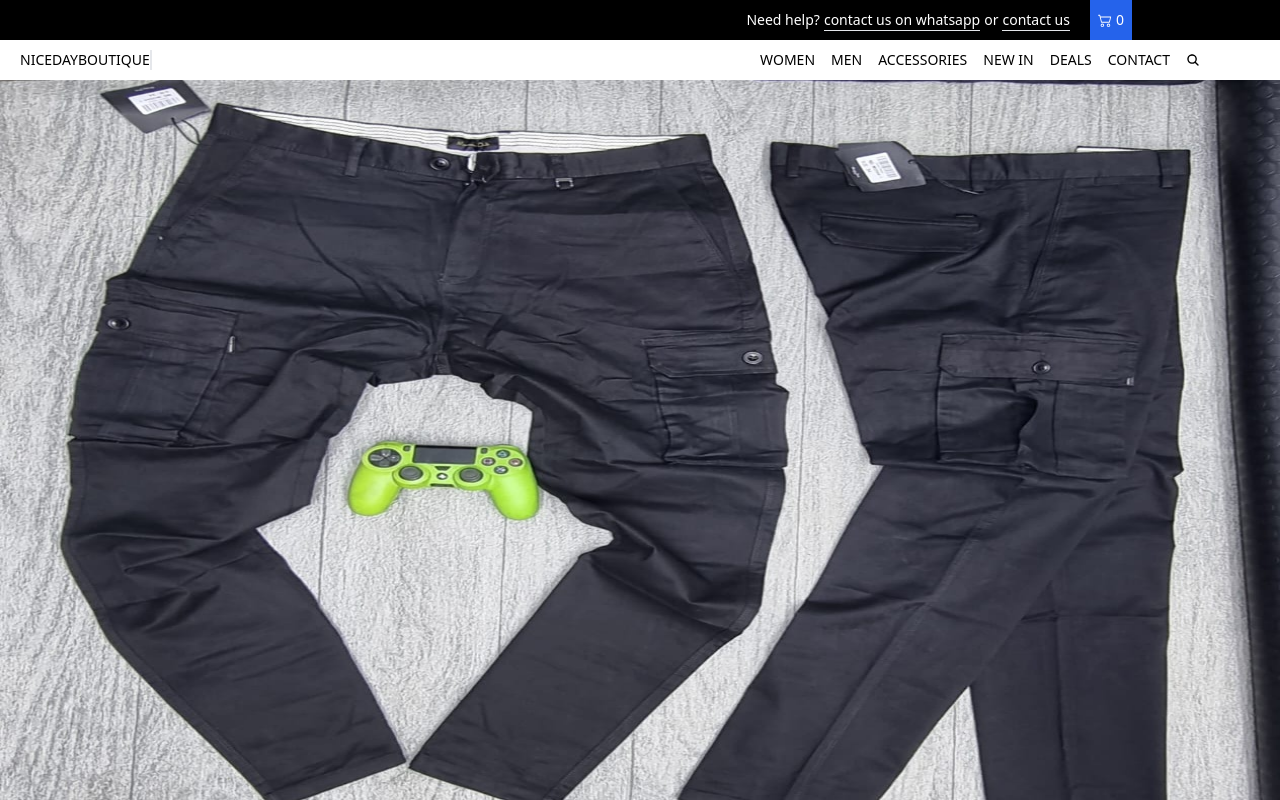
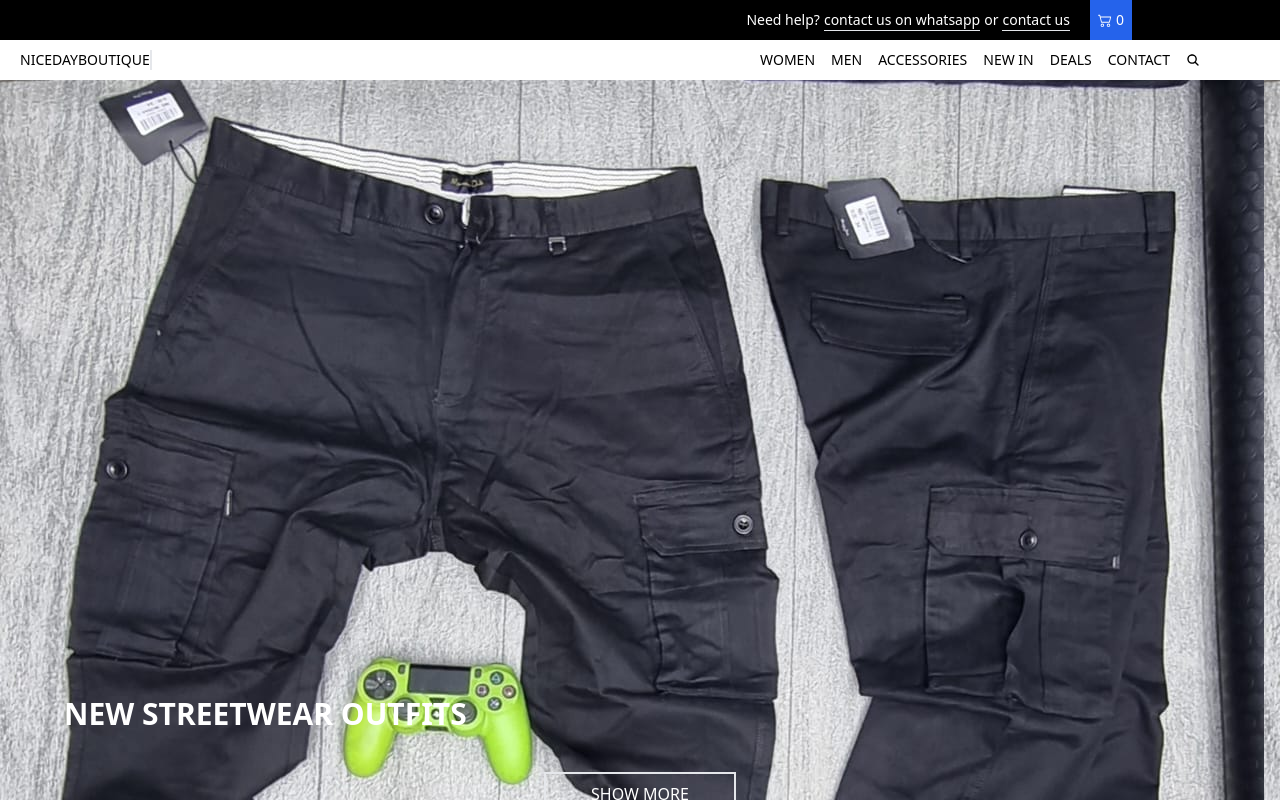
Before and after one commit to FIN-image/nicedayboutique, a React (Vite) app: page / in a window 1280 px wide. Shown: the top 800 px of the page. Built offline with nearby package versions, Linux system fonts and the light colour scheme.

Commit message:
modified:   src/component/Hero.jsx

```diff
--- a/src/component/Hero.jsx
+++ b/src/component/Hero.jsx
@@ -3,8 +3,10 @@ import  Heroimage  from "../assets/Heroimage.jpeg";
 
 const Hero = () => {
   return (
-    <div>
-        <img className="h-screen w-full"src={Heroimage} alt="" />
+    <div className="bg-[url('/src/assets/Heroimage.jpeg')] h-screen object-center text-white p-16 gap-10 flex flex-col justify-end" >
+        {/* <img className="h-screen w-full"src={Heroimage} alt="" /> */}
+        <p className='font-bold text-3xl'>NEW STREETWEAR OUTFITS</p>
+        <button className='border-2 self-center py-2 w-1/6'> SHOW MORE </button>
     </div>
   )
 }
```
